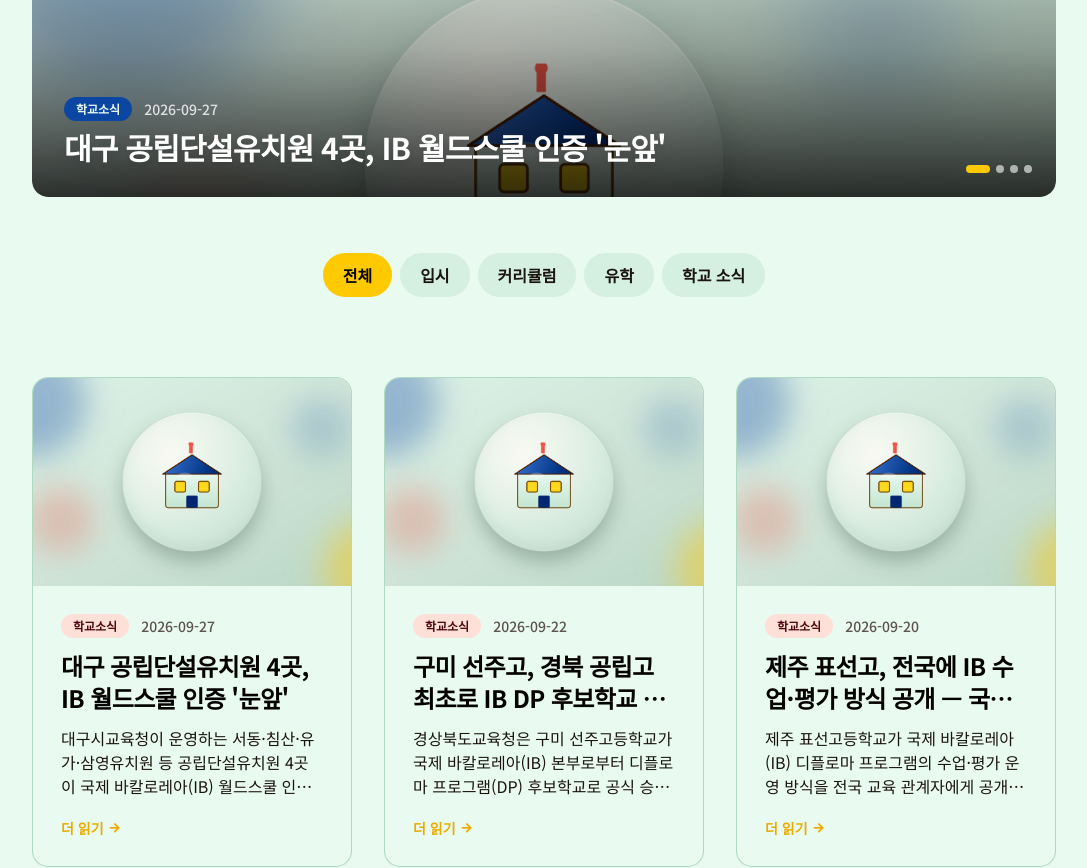
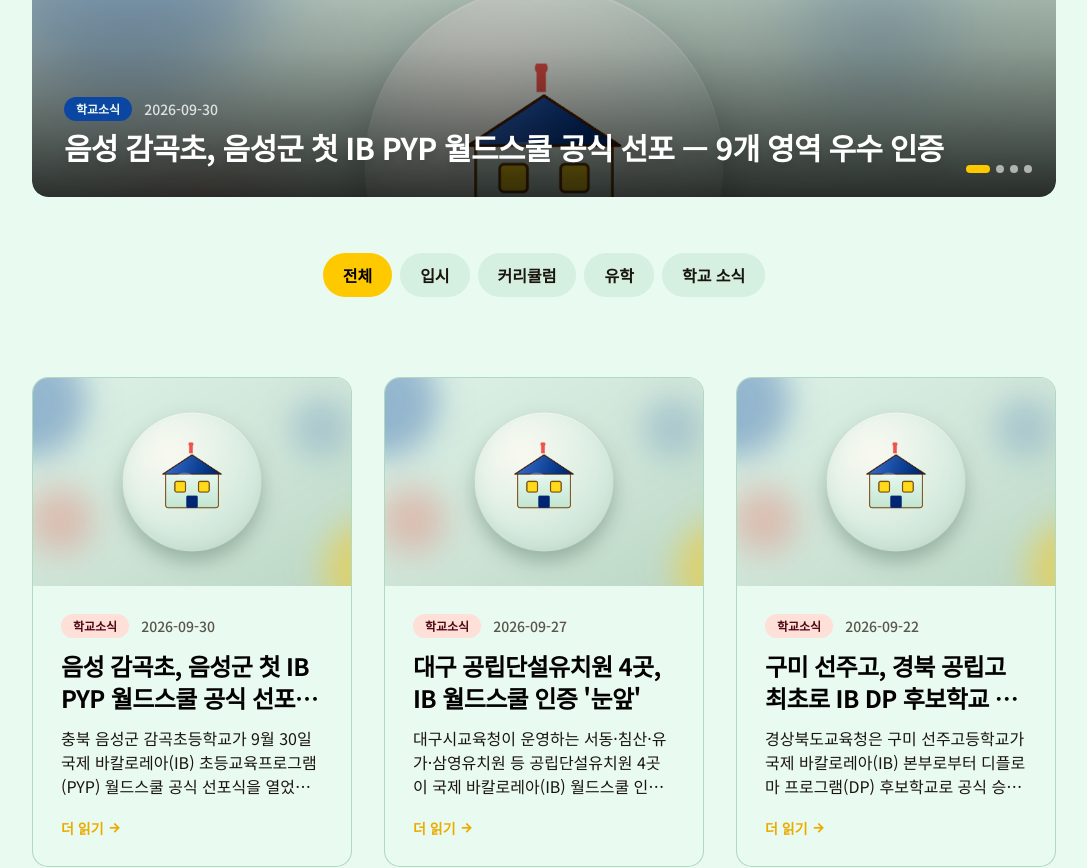
Before and after one commit to hasa080525-ctrl/global, a React (Vite) app: page /news in a window 1280 px wide. Shown: the part 660-1528 px from the top of the page, without its empty margins (96-1183 px from the left). Built offline with nearby package versions, Linux system fonts and the light colour scheme.

Commit message:
SEO refresh: 음성 감곡초 IB PYP 월드스쿨 선포 뉴스 추가 (2026-09-30)
Co-Authored-By: Claude Sonnet 5 <noreply@anthropic.com>

```diff
--- a/src/mocks/news.ts
+++ b/src/mocks/news.ts
@@ -19,6 +19,29 @@ export interface NewsItem {
 
 export const NEWS_ITEMS: NewsItem[] = [
   {
+    id: "58",
+    keywords: "음성 감곡초 IB, IB PYP 월드스쿨, 국제 바칼로레아 초등 프로그램, 충북 IB 확산, 농촌 소규모 학교 IB",
+    title: "음성 감곡초, 음성군 첫 IB PYP 월드스쿨 공식 선포 — 9개 영역 우수 인증",
+    category: "학교소식",
+    date: "2026-09-30",
+    summary:
+      "충북 음성군 감곡초등학교가 9월 30일 국제 바칼로레아(IB) 초등교육프로그램(PYP) 월드스쿨 공식 선포식을 열었습니다. 지난 7월 7일 IB 본부로부터 인증을 받은 데 이어 열린 이날 행사에서 감곡초는 음성군 첫 IB 월드스쿨로 공식 출발을 알렸으며, 인증 심사 과정에서 9개 영역에서 우수 사례로 인정받았습니다.",
+    metaDescription:
+      "충북 음성 감곡초등학교가 음성군 첫 IB PYP 월드스쿨로 공식 선포됐습니다. 인증 심사에서 9개 영역 우수 사례로 인정받았습니다.",
+    sections: [
+      {
+        heading: "1년 4개월 후보학교 과정 거쳐 9개 영역 우수 인증",
+        body: "감곡초는 IB 관심학교 지정 이후 약 1년 4개월간의 후보학교 과정을 거쳐 지난 7월 7일 IB 본부로부터 PYP 월드스쿨 인증을 받았습니다. 인증 심사에서는 전 교사가 수업 설계와 성찰에 함께 참여하는 협력 문화, 교사 개개인이 리더십을 발휘하는 분산적 리더십, 학습지원과 특수교육을 아우르는 포용적 교육 체계 등 9개 영역이 우수 사례로 인정받았습니다. 9월 30일 열린 공식 선포식에는 윤건영 충북교육감을 비롯해 충북도의회 의원, 도내 IB 학교장, 학부모와 학생 등이 참석했습니다.",
+      },
+      {
+        heading: "소규모 농촌학교의 IB 도입, 국제학교 학부모가 참고할 점",
+        body: "감곡초는 면 지역의 소규모 학교임에도 IB 교육과정 도입에 성공해 음성군 첫 IB 월드스쿨로 자리매김했습니다. 학교 측은 앞으로 2022 개정 교육과정과 IB 탐구 프로그램의 연계를 강화하고, 학부모 연수와 공개수업을 확대해 지역사회와 경험을 나눌 계획이라고 밝혔습니다. IB 교육이 대도시 사립·국제학교를 넘어 소규모 공립 초등학교까지 전국적으로 확산되는 추세는, 국제학교 진학을 고려 중인 학부모에게도 국내 IB 공교육 선택지가 꾸준히 늘고 있다는 점에서 참고할 만합니다.",
+      },
+    ],
+    image:
+      "/news-images/school-news.png",
+  },
+  {
     id: "57",
     keywords: "대구 IB 유치원, 공립단설유치원 IB 인증, IB 월드스쿨 유치원, 대구교육청 IB 확산, 유아 IB 교육",
     title: "대구 공립단설유치원 4곳, IB 월드스쿨 인증 '눈앞'",
```
